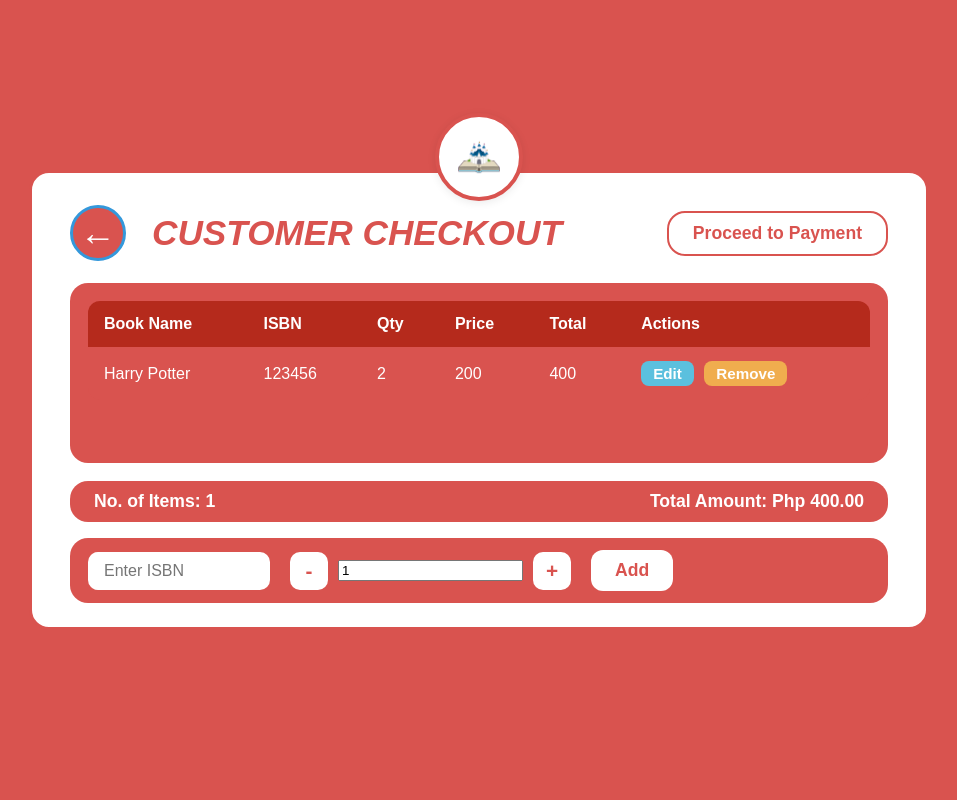
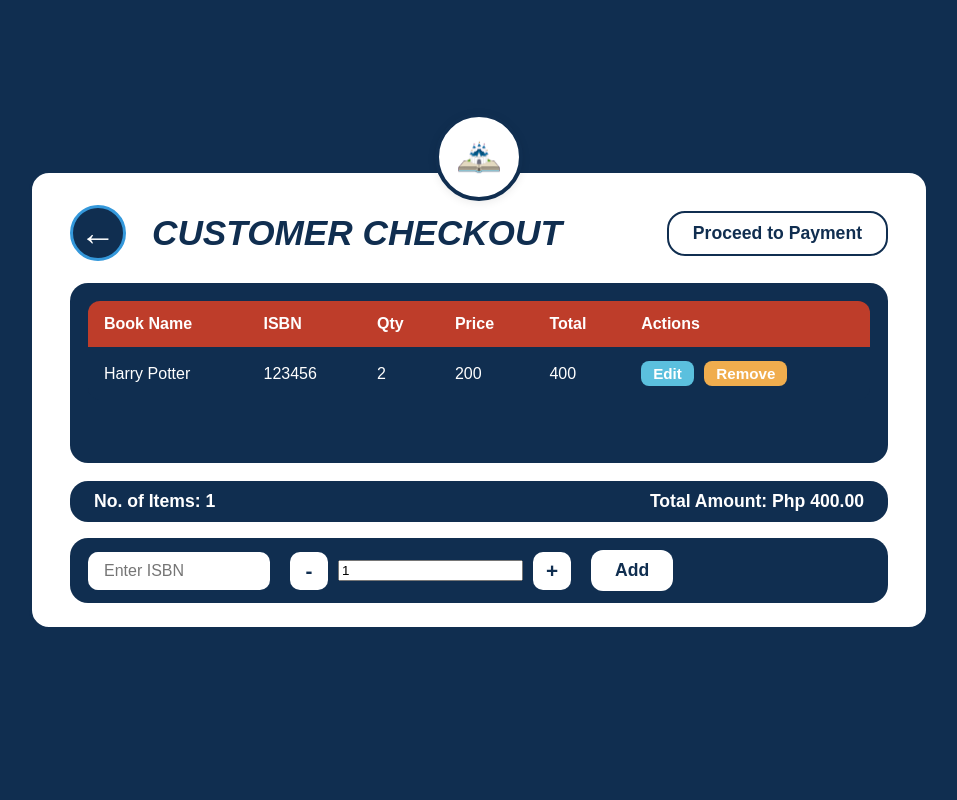
Before and after one commit to msyunisp/Readers-Nook, a PHP site: page /customercheckout.html in a window 1280 px wide. Shown: the whole page, without its empty margins (161-1118 px from the left). Run offline with PHP 8.4, Linux system fonts and the light colour scheme.

Commit message:
COLORS
RYANGWAPO

```diff
--- a/styles/customercheckout.css
+++ b/styles/customercheckout.css
@@ -7,7 +7,7 @@ body, html {
 
   .background {
     min-height: 100vh;
-    background: #d9534f;
+    background: #102E50;
     display: flex;
     align-items: center;
     justify-content: center;
@@ -15,7 +15,7 @@ body, html {
 
   .checkout-container {
     background: #fff;
-    border: 3px solid #d9534f;
+    border: 3px solid #102E50;
     border-radius: 20px;
     width: 900px;
     max-width: 98vw;
@@ -40,7 +40,7 @@ body, html {
     height: 80px;
     background: #fff;
     border-radius: 50%;
-    border: 4px solid #d9534f;
+    border: 4px solid #102E50;
     object-fit: contain;
     box-shadow: 0 2px 8px rgba(0,0,0,0.08);
     display: block;
@@ -59,7 +59,7 @@ body, html {
     width: 56px;
     height: 56px;
     border-radius: 50%;
-    background: #d9534f;
+    background: #102E50;
     color: #fff;
     border: 3px solid #3498db;
     display: flex;
@@ -73,7 +73,7 @@ body, html {
   .title {
     font-size: 2.2em;
     font-weight: bold;
-    color: #d9534f;
+    color: #102E50;
     font-style: italic;
     flex: 1;
     margin-left: 8px;
@@ -81,8 +81,8 @@ body, html {
 
   .proceed-btn {
     background: #fff;
-    color: #d9534f;
-    border: 2px solid #d9534f;
+    color: #102E50;
+    border: 2px solid #102E50;
     border-radius: 18px;
     padding: 10px 24px;
     font-size: 1.1em;
@@ -91,12 +91,12 @@ body, html {
     transition: background 0.2s, color 0.2s;
   }
   .proceed-btn:hover {
-    background: #d9534f;
+    background: #102E50;
     color: #fff;
   }
 
   .table-container {
-    background: #d9534f;
+    background: #102E50;
     border-radius: 18px;
     padding: 18px 18px 0 18px;
     margin-bottom: 18px;
@@ -112,7 +112,7 @@ body, html {
     width: 100%;
     border-collapse: separate;
     border-spacing: 0;
-    background: #d9534f;
+    background: #102E50;
     color: #fff;
     border-radius: 12px;
     overflow: hidden;
@@ -125,7 +125,7 @@ body, html {
   }
 
   th {
-    background: #b52a1c;
+    background: #BE3D2A;
     font-weight: bold;
     position: sticky;
     top: 0;
@@ -156,7 +156,7 @@ body, html {
   .summary {
     display: flex;
     justify-content: space-between;
-    background: #d9534f;
+    background: #102E50;
     color: #fff;
     border-radius: 18px;
     padding: 10px 24px;
@@ -169,7 +169,7 @@ body, html {
   .add-section {
     display: flex;
     align-items: center;
-    background: #d9534f;
+    background: #102E50;
     border-radius: 18px;
     padding: 12px 18px;
     gap: 10px;
@@ -193,7 +193,7 @@ body, html {
 
   .minus-btn, .plus-btn {
     background: #fff;
-    color: #d9534f;
+    color: #102E50;
     border: none;
     border-radius: 10px;
     font-size: 1.3em;
@@ -204,13 +204,13 @@ body, html {
     transition: background 0.2s, color 0.2s;
   }
   .minus-btn:hover, .plus-btn:hover {
-    background: #b52a1c;
+    background: #BE3D2A;
     color: #fff;
   }
 
   .add-btn {
     background: #fff;
-    color: #d9534f;
+    color: #102E50;
     border: none;
     border-radius: 12px;
     padding: 10px 24px;
@@ -221,7 +221,7 @@ body, html {
     transition: background 0.2s, color 0.2s;
   }
   .add-btn:hover {
-    background: #b52a1c;
+    background: #BE3D2A;
     color: #fff;
   }
 
```
Also changed, not shown: styles/index.css (+5 -5 lines).
